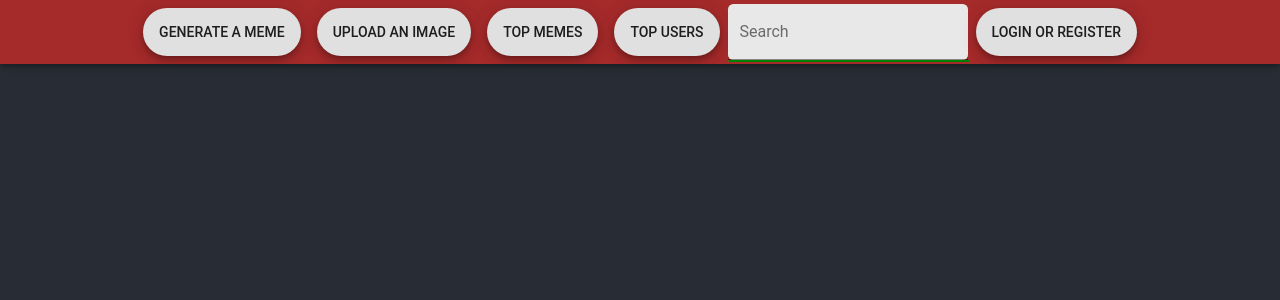
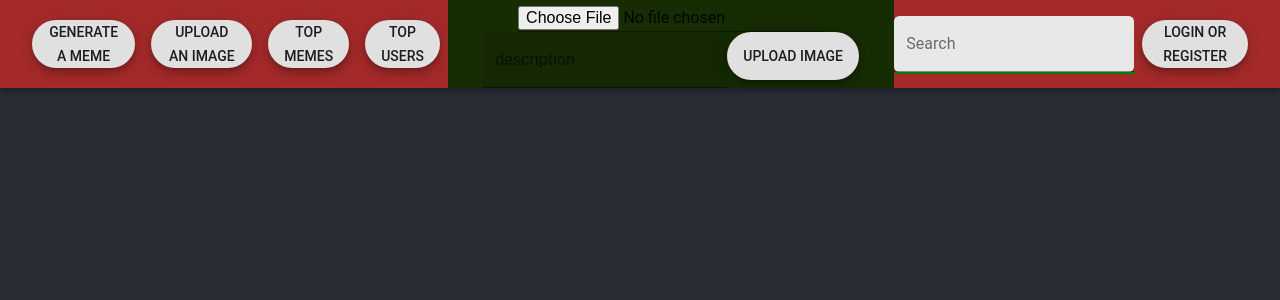
Before and after one commit to azamos/memeGenerator-app, a React (Create React App) app: page /uploadImage in a window 1280 px wide. Shown: the top 300 px of the page. Built offline with nearby package versions, Linux system fonts and the light colour scheme.

Commit message:
added upload component and found and removed a highly problematic code line

```diff
--- a/src/App.js
+++ b/src/App.js
@@ -7,8 +7,9 @@ import AppBar from '@material-ui/core/AppBar';
 import Toolbar from '@material-ui/core/Toolbar';
 import { BrowserRouter as Router, Route, Link } from 'react-router-dom';
 import Button from '@material-ui/core/Button';
+import Upload from './components/upload/upload';
 
-let suggestionList = [<Suggestion sug="example1" />, <Suggestion sug="example2" />, <Suggestion sug="example3" />, <Suggestion sug="example4" />];
+let suggestionList = [/*<Suggestion sug="example1" />, <Suggestion sug="example2" />, <Suggestion sug="example3" />, <Suggestion sug="example4" />*/];
 //let contoller = new AbortController();
 //let signal = contoller.signal;
 let currentEvent = null;
@@ -16,6 +17,8 @@ let currentEvent = null;
 function App() {
   const [searchValue, setSearchValue] = useState('');
   const [updated, setUpdated] = useState(Date.now());
+  const [description, setDescription] = useState("");
+  const [fileName, setFileName] = useState("");
   return (
     <div className="App">
       <AppBar>
@@ -33,7 +36,12 @@ function App() {
             <Link to="/topUsers">
               <Button variant="extendedFab">Top users</Button>
             </Link>
-            <Route path="/uploadImage" />
+            <Route path="/uploadImage"
+              render={() =>
+                <Upload description={description} fileName={fileName}
+                  descriptionChanged={descriptionChanged} fileChanged={fileChanged}
+                />}
+            />
             <Route path="/topMemes" />
             <Route path="/topUsers" />
             <Route path="/generateAMeme" />
@@ -86,5 +94,11 @@ function App() {
   function updateDate() {
     setUpdated(Date.now());
   }
+  function descriptionChanged(e) {
+    setDescription(e.target.value);
+  }
+  function fileChanged(e) {
+    setFileName(e.target.value);
+  }
 }
 export default App;
--- a/src/components/search/search.js
+++ b/src/components/search/search.js
@@ -9,9 +9,9 @@ let suggestionList = [];
 export default function Search({ onChange, value, getSuggestions, update }) {
 
     useEffect(() => {
+        console.log('here');
         let temp = getSuggestions();
         suggestionList = temp;
-        update();
     });
 
     return (
--- /dev/null
+++ b/src/components/upload/upload.css
@@ -0,0 +1,3 @@
+.Upload{
+    background-color: #162C03;
+}
--- /dev/null
+++ b/src/components/upload/upload.js
@@ -0,0 +1,13 @@
+import React from 'react';
+import './upload.css';
+import Button from '@material-ui/core/Button';
+import TextField from '@material-ui/core/TextField';
+export default function Upload({description,fileName,descriptionChanged,fileChanged}){
+    return(
+        <div className = "Upload">
+            <TextField type = "file" value = {fileName} onChange = {fileChanged}/>
+            <TextField variant = "filled" label = "description" value = {description} onChange = {descriptionChanged}/>
+            <Button variant = "extendedFab">Upload image</Button>
+        </div>
+    );
+}
```
